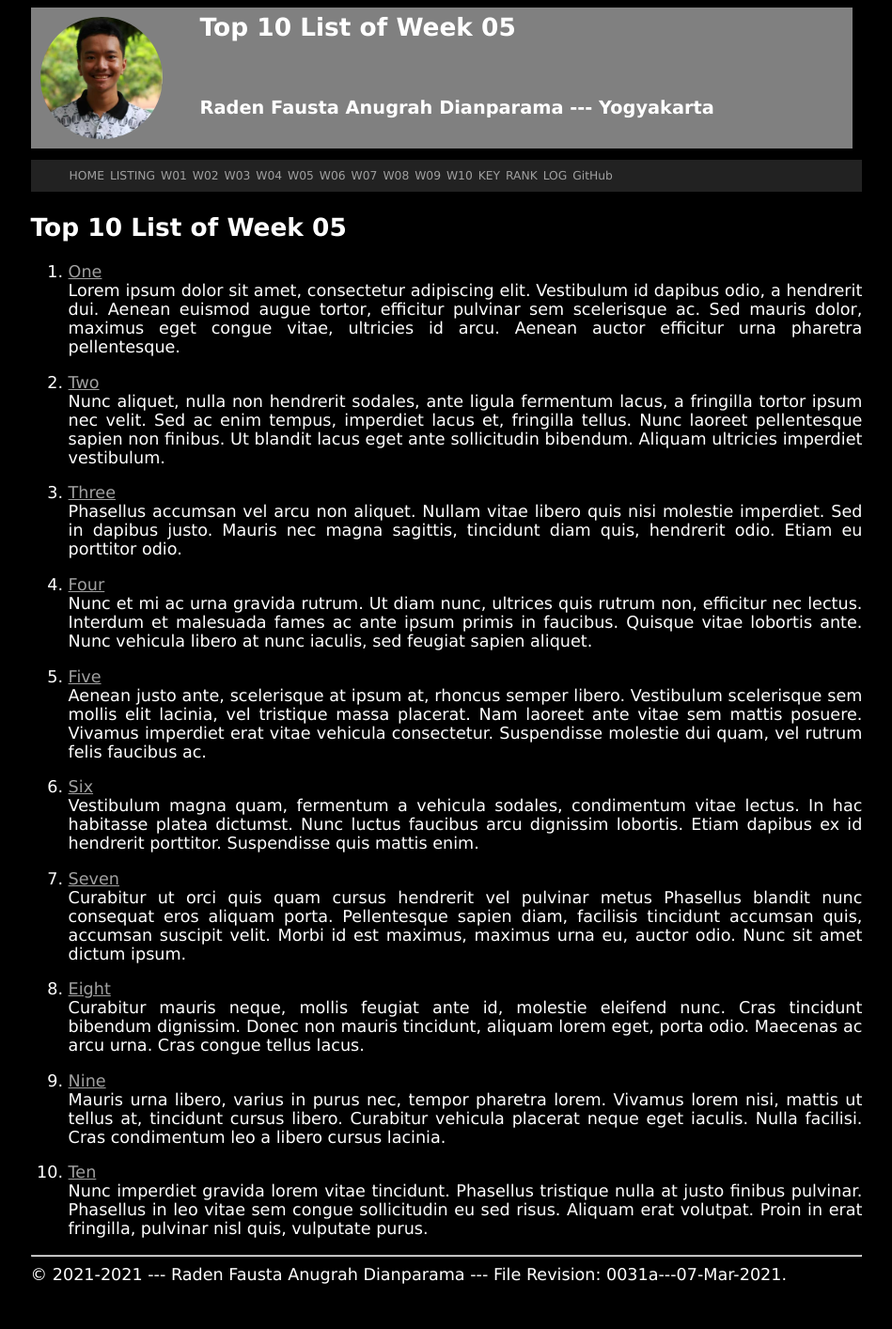
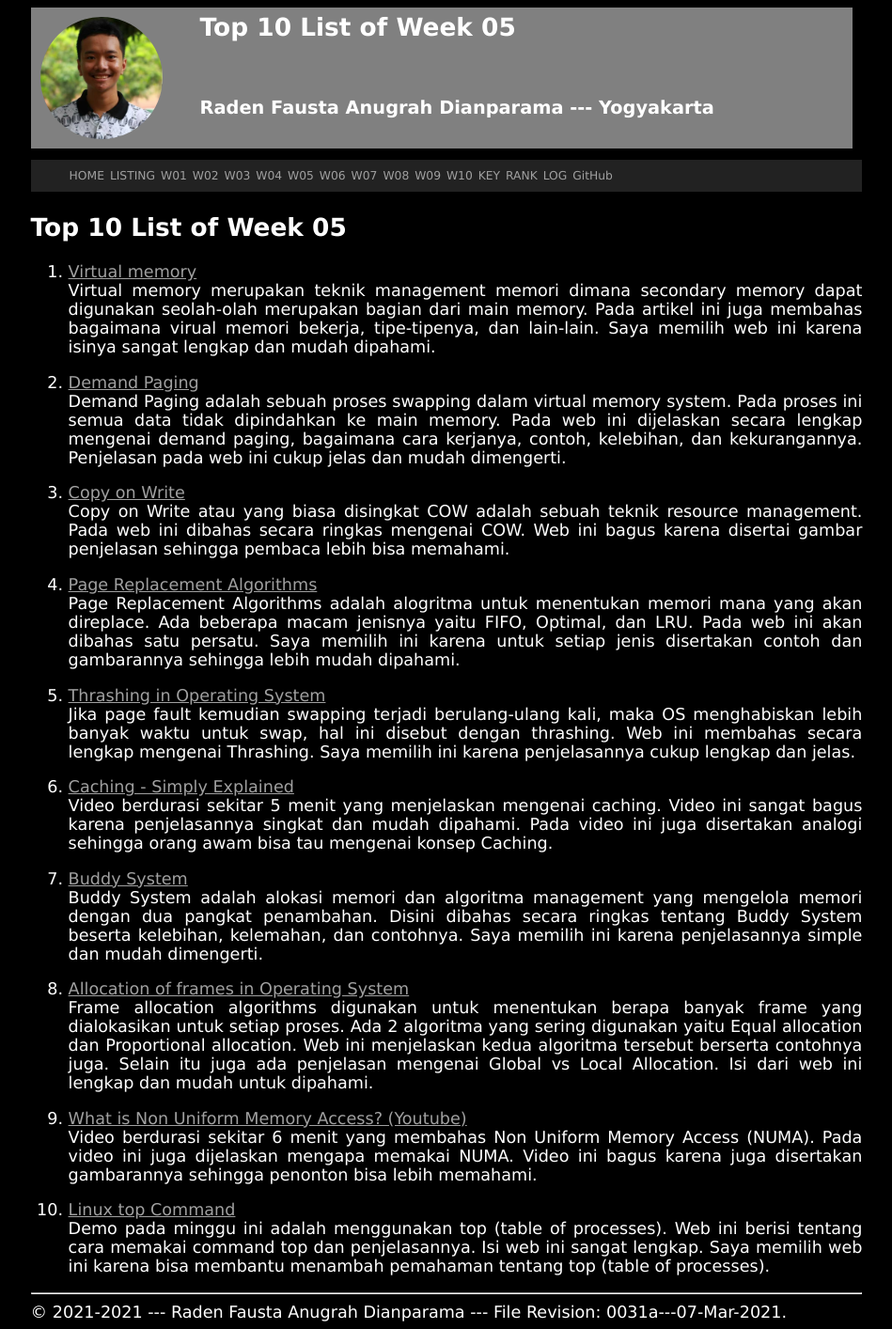
Before and after one commit to faustaadp/os211, a Jekyll site: the page built from w05.md, in a window 1280 px wide. Shown: the whole page at 94% size, without its empty margins (165-1114 px from the left). Built offline with Jekyll 4.4.1, drawn with Linux system fonts in a browser that asks for light colours; our own code applies the rules of GitHub Pages for plain Markdown files; before the commit the page ends 1374 px from its top, so only the background shows below that.

Commit message:
membuat w05.md

```diff
--- a/w05.md
+++ b/w05.md
@@ -5,72 +5,32 @@ permalink: /W05/
 
 # Top 10 List of Week 05
 
-1. [One](https://en.wikipedia.org/wiki/1)<br>
-Lorem ipsum dolor sit amet, consectetur adipiscing elit.
-Vestibulum id dapibus odio, a hendrerit dui.
-Aenean euismod augue tortor, efficitur pulvinar sem scelerisque ac.
-Sed mauris dolor, maximus eget congue vitae, ultricies id arcu.
-Aenean auctor efficitur urna pharetra pellentesque.
+1. [Virtual memory](https://searchstorage.techtarget.com/definition/virtual-memory)<br>
+Virtual memory merupakan teknik management memori dimana secondary memory dapat digunakan seolah-olah merupakan bagian dari main memory. Pada artikel ini juga membahas bagaimana virual memori bekerja, tipe-tipenya, dan lain-lain. Saya memilih web ini karena isinya sangat lengkap dan mudah dipahami.
 
-2. [Two](https://en.wikipedia.org/wiki/2)<br>
-Nunc aliquet, nulla non hendrerit sodales, ante ligula fermentum lacus, a fringilla tortor ipsum nec velit.
-Sed ac enim tempus, imperdiet lacus et, fringilla tellus.
-Nunc laoreet pellentesque sapien non finibus.
-Ut blandit lacus eget ante sollicitudin bibendum.
-Aliquam ultricies imperdiet vestibulum.
+2. [Demand Paging](http://digitalthinkerhelp.com/demand-paging-in-os-operating-system-examples-advantages-working/)<br>
+Demand Paging adalah sebuah proses swapping dalam virtual memory system. Pada proses ini semua data tidak dipindahkan ke main memory. Pada web ini dijelaskan secara lengkap mengenai demand paging, bagaimana cara kerjanya, contoh, kelebihan, dan kekurangannya. Penjelasan pada web ini cukup jelas dan mudah dimengerti.
 
-3. [Three](https://en.wikipedia.org/wiki/3)<br>
-Phasellus accumsan vel arcu non aliquet.
-Nullam vitae libero quis nisi molestie imperdiet.
-Sed in dapibus justo.
-Mauris nec magna sagittis, tincidunt diam quis, hendrerit odio.
-Etiam eu porttitor odio.
+3. [Copy on Write](https://www.geeksforgeeks.org/copy-on-write/)<br>
+Copy on Write atau yang biasa disingkat COW adalah sebuah teknik resource management. Pada web ini dibahas secara ringkas mengenai COW. Web ini bagus karena disertai gambar penjelasan sehingga pembaca lebih bisa memahami.
 
-4. [Four](https://en.wikipedia.org/wiki/4)<br>
-Nunc et mi ac urna gravida rutrum.
-Ut diam nunc, ultrices quis rutrum non, efficitur nec lectus.
-Interdum et malesuada fames ac ante ipsum primis in faucibus.
-Quisque vitae lobortis ante.
-Nunc vehicula libero at nunc iaculis, sed feugiat sapien aliquet.
+4. [Page Replacement Algorithms](https://www.geeksforgeeks.org/page-replacement-algorithms-in-operating-systems/)<br>
+Page Replacement Algorithms adalah alogritma untuk menentukan memori mana yang akan direplace. Ada beberapa macam jenisnya yaitu FIFO, Optimal, dan LRU. Pada web ini akan dibahas satu persatu. Saya memilih ini karena untuk setiap jenis disertakan contoh dan gambarannya sehingga lebih mudah dipahami.
 
-5. [Five](https://en.wikipedia.org/wiki/5)<br>
-Aenean justo ante, scelerisque at ipsum at, rhoncus semper libero.
-Vestibulum scelerisque sem mollis elit lacinia, vel tristique massa placerat.
-Nam laoreet ante vitae sem mattis posuere.
-Vivamus imperdiet erat vitae vehicula consectetur.
-Suspendisse molestie dui quam, vel rutrum felis faucibus ac.
+5. [Thrashing in Operating System](https://www.thecrazyprogrammer.com/2019/02/thrashing-in-operating-system-os.html)<br>
+Jika page fault kemudian swapping terjadi berulang-ulang kali, maka OS menghabiskan lebih banyak waktu untuk swap, hal ini disebut dengan thrashing. Web ini membahas secara lengkap mengenai Thrashing. Saya memilih ini karena penjelasannya cukup lengkap dan jelas.
 
-6. [Six](https://en.wikipedia.org/wiki/6)<br>
-Vestibulum magna quam, fermentum a vehicula sodales, condimentum vitae lectus.
-In hac habitasse platea dictumst.
-Nunc luctus faucibus arcu dignissim lobortis.
-Etiam dapibus ex id hendrerit porttitor.
-Suspendisse quis mattis enim.
+6. [Caching - Simply Explained](https://www.youtube.com/watch?v=6FyXURRVmR0)<br>
+Video berdurasi sekitar 5 menit yang menjelaskan mengenai caching. Video ini sangat bagus karena penjelasannya singkat dan mudah dipahami. Pada video ini juga disertakan analogi sehingga orang awam bisa tau mengenai konsep Caching.
 
-7. [Seven](https://en.wikipedia.org/wiki/7)<br>
-Curabitur ut orci quis quam cursus hendrerit vel pulvinar metus
-Phasellus blandit nunc consequat eros aliquam porta.
-Pellentesque sapien diam, facilisis tincidunt accumsan quis, accumsan suscipit velit.
-Morbi id est maximus, maximus urna eu, auctor odio.
-Nunc sit amet dictum ipsum.
+7. [Buddy System](https://tutorialspoint.dev/computer-science/operating-systems/operating-system-buddy-system-memory-allocation-technique)<br>
+Buddy System adalah alokasi memori dan algoritma management yang mengelola memori dengan dua pangkat penambahan. Disini dibahas secara ringkas tentang Buddy System beserta kelebihan, kelemahan, dan contohnya. Saya memilih ini karena penjelasannya simple dan mudah dimengerti.
 
-8. [Eight](https://en.wikipedia.org/wiki/8)<br>
-Curabitur mauris neque, mollis feugiat ante id, molestie eleifend nunc.
-Cras tincidunt bibendum dignissim.
-Donec non mauris tincidunt, aliquam lorem eget, porta odio.
-Maecenas ac arcu urna.
-Cras congue tellus lacus.
+8. [Allocation of frames in Operating System](https://www.geeksforgeeks.org/operating-system-allocation-frames/)<br>
+Frame allocation algorithms digunakan untuk menentukan berapa banyak frame yang dialokasikan untuk setiap proses. Ada 2 algoritma yang sering digunakan yaitu Equal allocation dan Proportional allocation. Web ini menjelaskan kedua algoritma tersebut berserta contohnya juga. Selain itu juga ada penjelasan mengenai Global vs Local Allocation. Isi dari web ini lengkap dan mudah untuk dipahami.
 
-9. [Nine](https://en.wikipedia.org/wiki/9)<br>
-Mauris urna libero, varius in purus nec, tempor pharetra lorem.
-Vivamus lorem nisi, mattis ut tellus at, tincidunt cursus libero.
-Curabitur vehicula placerat neque eget iaculis.
-Nulla facilisi.
-Cras condimentum leo a libero cursus lacinia.
+9. [What is Non Uniform Memory Access? (Youtube)](https://www.youtube.com/watch?v=Vmb8xGD-LV8)<br>
+Video berdurasi sekitar 6 menit yang membahas Non Uniform Memory Access (NUMA). Pada video ini juga dijelaskan mengapa memakai NUMA. Video ini bagus karena juga disertakan gambarannya sehingga penonton bisa lebih memahami.
 
-10. [Ten](https://en.wikipedia.org/wiki/10)<br>
-Nunc imperdiet gravida lorem vitae tincidunt.
-Phasellus tristique nulla at justo finibus pulvinar.
-Phasellus in leo vitae sem congue sollicitudin eu sed risus.
-Aliquam erat volutpat.
-Proin in erat fringilla, pulvinar nisl quis, vulputate purus.
+10. [Linux top Command](https://www.howtogeek.com/668986/how-to-use-the-linux-top-command-and-understand-its-output/)<br>
+Demo pada minggu ini adalah menggunakan top (table of processes). Web ini berisi tentang cara memakai command top dan penjelasannya. Isi web ini sangat lengkap. Saya memilih web ini karena bisa membantu menambah pemahaman tentang top (table of processes).
```
